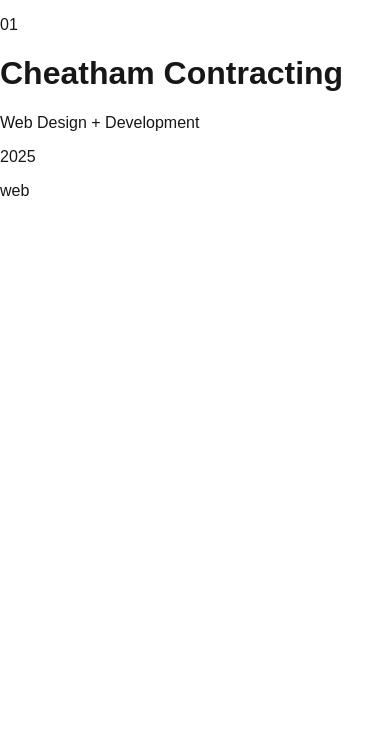
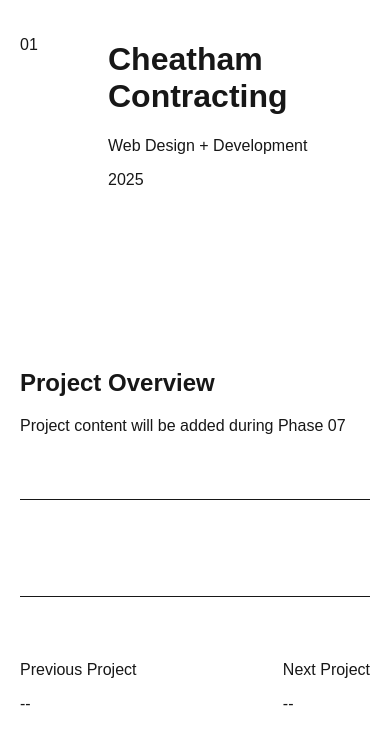
Before and after one commit to ZacCrumpton/zac-crumpton-portfolio, a Next.js app: page /work/cheatham-contracting in a window 390 px wide. Shown: the top 744 px of the page. Built offline with nearby package versions, Linux system fonts and the light colour scheme.

Commit message:
feat: build reuseable case study structure

```diff
--- a/src/app/globals.css
+++ b/src/app/globals.css
@@ -366,4 +366,56 @@
   .site-footer {
     margin-top: var(--space-sm);
   }
+
+  .case-study {
+  min-height: 100vh;
+  padding: var(--page-margin);
+  }
+
+  .case-study-header {
+    display: grid;
+    grid-template-columns: minmax(4rem, 1fr) minmax(0, 5fr);
+    gap: var(--grid-gap);
+    padding-bottom: var(--space-lg);
+    border-bottom: var(--border-width) solid currentColor;
+  }
+
+  .case-study-content {
+    padding-top: var(--space-lg);
+  }
+
+  .project-overview,
+  .project-meta,
+  .project-navigation {
+    padding-block: var(--space-lg);
+    border-bottom: var(--border-wdith) solid currentColor;
+  }
+
+  .project-meta {
+    display: grid;
+    grid-template-columns: repeat(2, minmax(0, 1fr));
+    gap: var(--grid-gap);
+  }
+
+  .project-meta ul {
+    margin: 0;
+    padding: 0;
+    list-style: none;
+  }
+
+  .project-navigation {
+    display: flex;
+    justify-content: space-between;
+    gap: var(--space-lg);
+  }
+
+  .project-section {
+    padding-block: var(--space-lg);
+    border-bottom: var(--border-wdith) solid currentColor;
+  }
+
+  .project-section-content {
+    margin-top: var(--space-md);
+  }
+
 }
--- a/src/app/work/[slug]/page.tsx
+++ b/src/app/work/[slug]/page.tsx
@@ -1,5 +1,10 @@
 import { notFound } from "next/navigation";
 import { getProjectBySlug } from "@/data/projects";
+
+import ProjectCaseStudy from "@/components/case-study/ProjectCaseStudy";
+import ProjectOverview from "@/components/case-study/ProjectOverview";
+import ProjectMeta from "@/components/case-study/ProjectMeta";
+import ProjectNavigation from "@/components/case-study/ProjectNavigation";
 
 type ProjectPageProps = {
     params: Promise<{
@@ -7,7 +12,9 @@
     }>;
 };
 
-export default async function ProjectPage({ params }: ProjectPageProps) {
+export default async function ProjectPage({
+    params,
+}: ProjectPageProps) {
     const { slug } = await params;
     const project = getProjectBySlug(slug);
 
@@ -16,12 +23,20 @@
     }
 
     return (
-        <main>
-            <p>{String(project.id).padStart(2, "0")}</p>
-            <h1>{project.title}</h1>
-            <p>{project.category}</p>
-            <p>{project.year}</p>
-            <p>{project.previewType}</p>
-        </main>
+        <ProjectCaseStudy
+            number={String(project.id).padStart(2, "0")}
+            title={project.title}
+            category={project.category}
+            year={project.year}
+        >
+            <ProjectOverview>
+                <p>Project content will be added during Phase 07</p>
+            </ProjectOverview>
+
+            <ProjectMeta />
+
+            <ProjectNavigation />
+
+        </ProjectCaseStudy>
     );
 }
--- /dev/null
+++ b/src/components/case-study/ProjectCaseStudy.tsx
@@ -0,0 +1,31 @@
+type ProjectCaseStudyProps = {
+    number: string;
+    title: string;
+    category: string;
+    year: number;
+    children?: React.ReactNode;
+};
+
+export default function ProjectCaseStudyProps({
+    number,
+    title,
+    category,
+    year,
+    children,
+}: ProjectCaseStudyProps) {
+    return (
+        <main className="case-study">
+            <header className="case-study-header">
+                <p>{number}</p>
+
+                <div>
+                    <h1>{title}</h1>
+                    <p>{category}</p>
+                    <p>{year}</p>
+                </div>
+            </header>
+
+            <div className="case-study-content">{children}</div>
+        </main>
+    );
+}
--- /dev/null
+++ b/src/components/case-study/ProjectMeta.tsx
@@ -0,0 +1,31 @@
+type ProjectMetaProps = {
+    role?: string;
+    technologies?: string[];
+};
+
+export default function ProjectMeta({
+    role,
+    technologies,
+}: ProjectMetaProps) {
+    return (
+        <aside className="project-meta">
+            {role && (
+                <div>
+                    <p>Role</p>
+                    <p>{role}</p>
+                </div>
+            )}
+
+            {technologies && technologies.length > 0 && (
+                <div>
+                    <p>Technology</p>
+                    <ul>
+                        {technologies.map((technology) => (
+                            <li key={technology}>{technology}</li>
+                        ))}
+                    </ul>
+                </div>
+            )}
+        </aside>
+    );
+}
--- /dev/null
+++ b/src/components/case-study/ProjectNavigation.tsx
@@ -0,0 +1,26 @@
+type ProjectNavigationProps = {
+    previousTitle?: string;
+    nextTitle?: string;
+};
+
+export default function ProjectNavigation({
+    previousTitle,
+    nextTitle,
+}: ProjectNavigationProps) {
+    return (
+        <nav
+            className="project-navigation"
+            aria-label="Project navigation"
+        >
+            <div>
+                <p>Previous Project</p>
+                <p>{previousTitle ?? "--"}</p>
+            </div>
+
+            <div>
+                <p>Next Project</p>
+                <p>{nextTitle ?? "--"}</p>
+            </div>
+        </nav>
+    );
+}
--- /dev/null
+++ b/src/components/case-study/ProjectOverview.tsx
@@ -0,0 +1,14 @@
+type ProjectOverviewProps = {
+    children: React.ReactNode;
+};
+
+export default function ProjectOverview({
+    children,
+}: ProjectOverviewProps) {
+    return (
+        <section className="project-overview">
+            <h2>Project Overview</h2>
+            <div>{children}</div>
+        </section>
+    );
+}
```
Also changed, not shown: src/app/page.tsx (+4 -3 lines), src/components/case-study/ProjectSection.tsx (added, +19 -0 lines).
